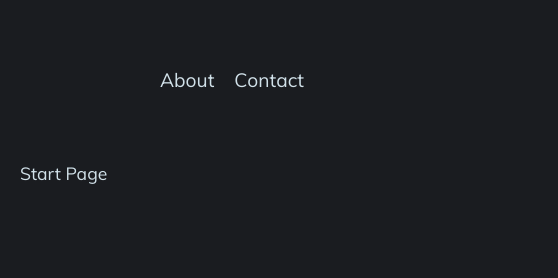
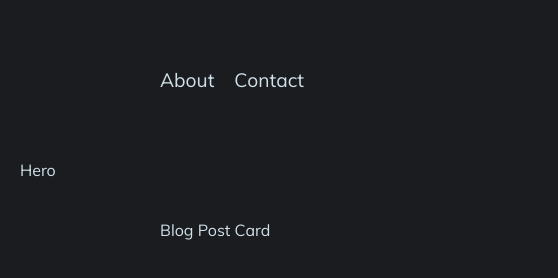
Before and after one commit to webgururobin/gatsby-blog, a Gatsby site: page / in a window 1280 px wide. Shown: the full height of the page, 0-558 px from the left. Built offline with nearby package versions, Linux system fonts and the light colour scheme; Gatsby itself is replaced by a stand-in of ours.

Commit message:
Configure Hero and Blogpostcard component

```diff
--- /dev/null
+++ b/src/components/BlogPostCard/index.js
@@ -0,0 +1,7 @@
+import React from "react"
+
+const BlogPostCard = () => {
+  return <div>Blog Post Card</div>
+}
+
+export default BlogPostCard
--- /dev/null
+++ b/src/components/Hero/index.js
@@ -0,0 +1,9 @@
+import React from "react"
+
+// Styles
+
+const Hero = () => {
+  return <div>Hero</div>
+}
+
+export default Hero
--- a/src/pages/index.js
+++ b/src/pages/index.js
@@ -2,12 +2,20 @@ import React from "react"
 
 // Components
 import Layout from "components/Layout"
-// import SEO from "components/SEO"
+import SEO from "components/SEO"
+import Hero from "components/Hero"
+import BlogPostCard from "components/BlogPostCard"
 
-const IndexPage = () => (
-  <Layout>
-    <p>Start Page</p>
-  </Layout>
-)
+const IndexPage = () => {
+  return (
+    <Layout>
+      <SEO title="Home" />
+      <Hero />
+      <main>
+        <BlogPostCard />
+      </main>
+    </Layout>
+  )
+}
 
 export default IndexPage
```
